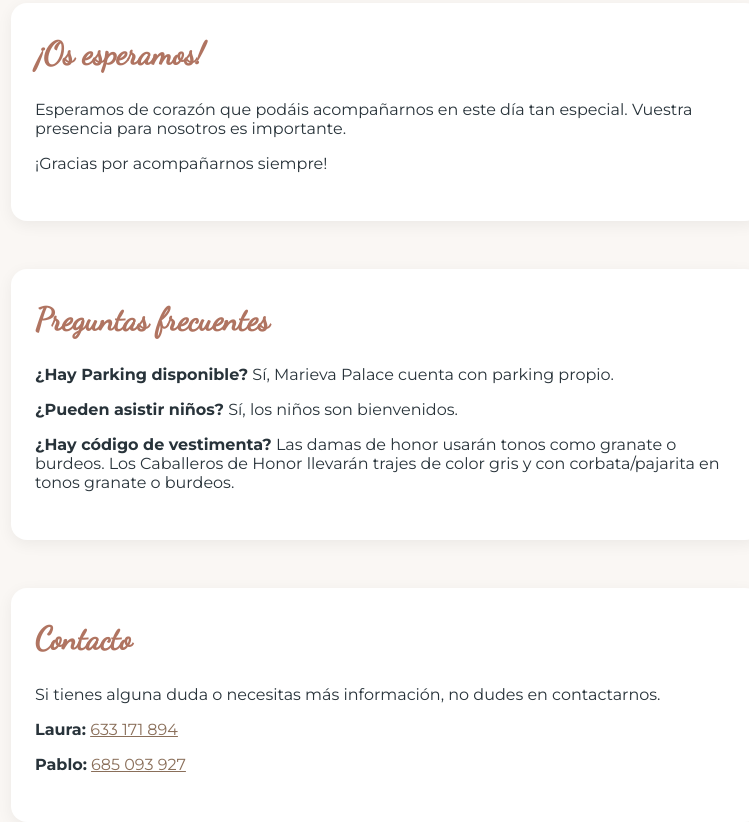
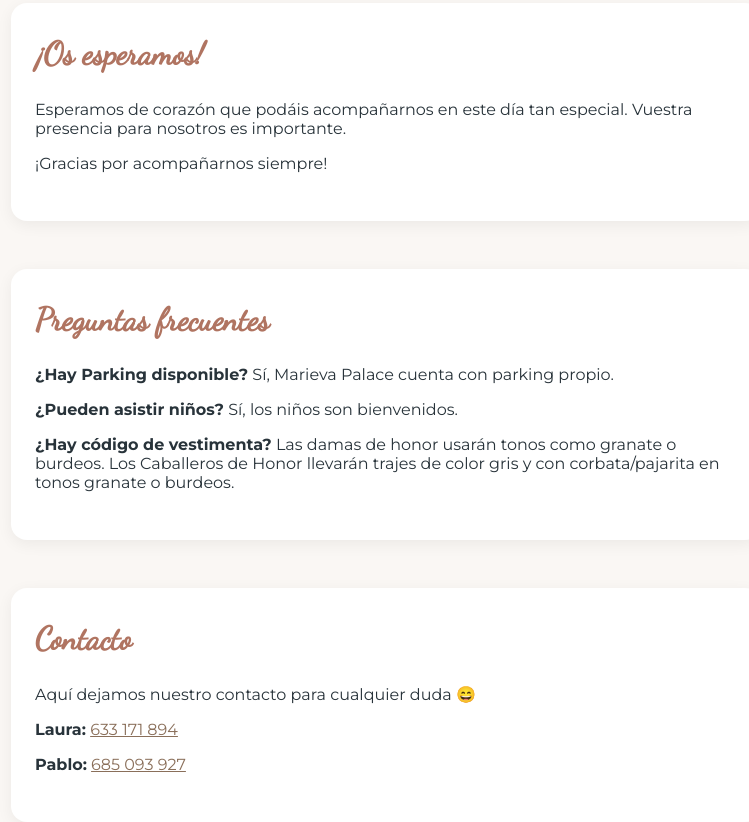
Before and after one commit to enolglezgarcia/webBodaPabloLaura, a plain HTML site: page index.html in a window 1280 px wide. Shown: the part 1590-2412 px from the top of the page, without its empty margins (254-1003 px from the left). Drawn offline with Linux system fonts and the light colour scheme.

Commit message:
feat: cambios en los mensajes de contacto

```diff
--- a/index.html
+++ b/index.html
@@ -66,7 +66,7 @@
 
   <div class="section" id="contact">
     <h2>Contacto</h2>
-    <p>Si tienes alguna duda o necesitas más información, no dudes en contactarnos.</p>
+    <p>Aquí dejamos nuestro contacto para cualquier duda 😄</p>
     <p><strong>Laura:</strong> <a href="tel:(34)(633171894)">633 171 894</a></p>
     <p><strong>Pablo:</strong> <a href="tel:(34)(685093927)">685 093 927</a></p>
   </div>
```
